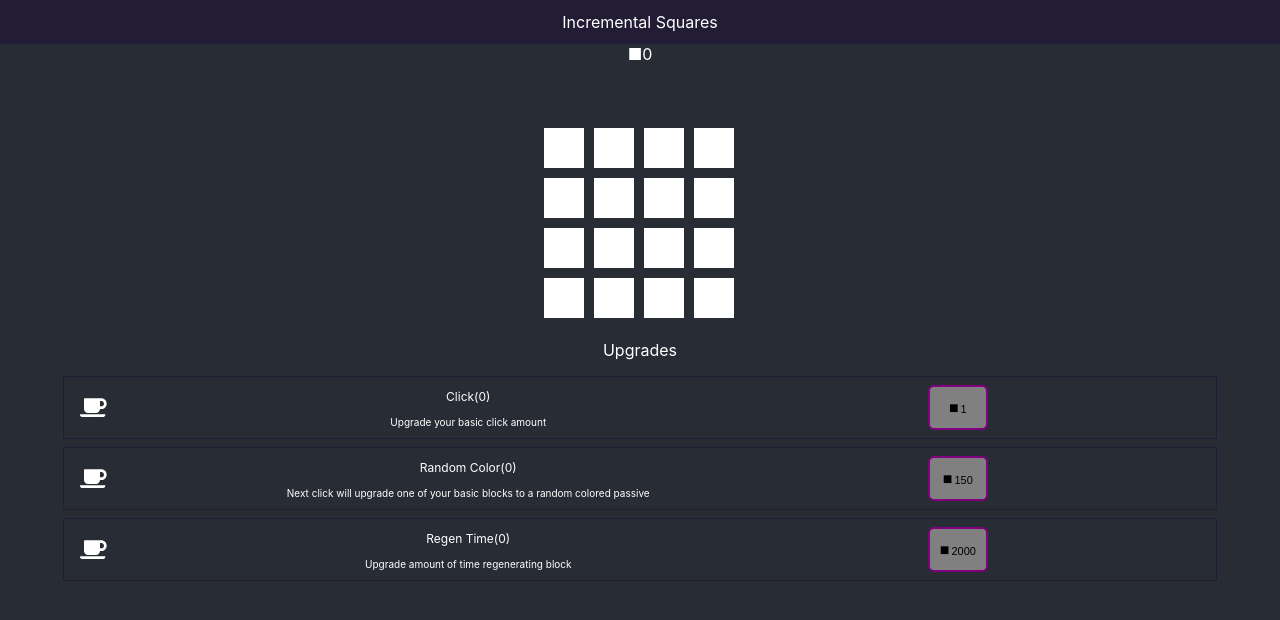
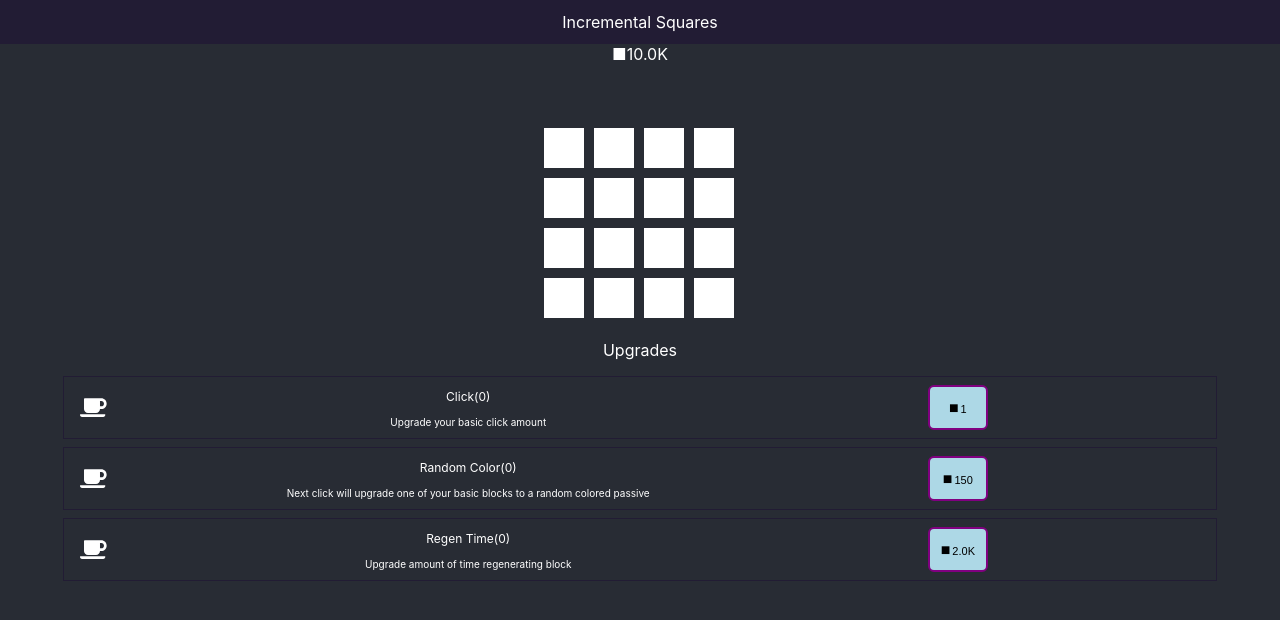
Before and after one commit to goldenprogenitus/incremental_squares, a React (Create React App) app: page / in a window 1280 px wide. Shown: the top 620 px of the page. Built offline with nearby package versions, Linux system fonts and the light colour scheme.

Commit message:
fixed exact price bug and created big numbers funcion

```diff
--- a/src/components/main/index.js
+++ b/src/components/main/index.js
@@ -5,9 +5,10 @@ import UpgradeSection from "../upgradeSection";
 import { UpgradeList } from "../../libs/upgradeList";
 import { updateMultipliers } from "../../libs/multipliers";
 import { rareBlockGenerator } from "../../libs/rareBlockGenerator";
+import { formatNumbers } from "../../libs/bigNumbers";
 
 const Main = () => {
-  const [counter, setCounter] = useState(0);
+  const [counter, setCounter] = useState(10000);
   const [passiveCounter, setPassiveCounter] = useState(0);
   const [passiveIncrementPerSecond, setPassiveIncrementPerSecond] = useState(0);
   const [simpleClickMultiplier, setSimpleClickMultiplier] = useState(1);
@@ -63,7 +64,7 @@ const Main = () => {
 
   return (
     <>
-      <MainCounters balance={counter + passiveCounter} />
+      <MainCounters balance={formatNumbers(counter + passiveCounter)} />
       <BlockGroup
         simpleBlockClick={simpleClick}
         basicRegenTimer={basicRegenTimer}
--- a/src/components/mainCounters/index.js
+++ b/src/components/mainCounters/index.js
@@ -2,7 +2,7 @@ import React from "react";
 
 const MainCounters = ({ balance }) => (
   <>
-    <div>■{Math.round(balance * 100) / 100}</div>
+    <div>■{balance}</div>
   </>
 );
 
--- a/src/components/upgradeCard/index.js
+++ b/src/components/upgradeCard/index.js
@@ -11,6 +11,7 @@ import {
   UpgradeButtonSpan
 } from "./styledComponents";
 import { faCoffee } from "@fortawesome/free-solid-svg-icons";
+import { formatNumbers } from "../../libs/bigNumbers";
 
 const UpgradeCard = ({
   title,
@@ -43,7 +44,7 @@ const UpgradeCard = ({
         ) : (
           <>
             <UpgradeButtonSpan>■</UpgradeButtonSpan>
-            {price}
+            {formatNumbers(price)}
           </>
         )}
       </UpgradeButton>
--- /dev/null
+++ b/src/libs/bigNumbers.js
@@ -0,0 +1,47 @@
+export const formatNumbers = number => {
+  const length = Math.ceil(Math.log10(number + 1));
+  if (length >= 4 && length < 7) {
+    return formatString(number, length, 3, 2, "K");
+  }
+  if (length >= 7 && length < 10) {
+    return formatString(number, length, 6, 5, "M");
+  }
+  if (length >= 10 && length < 13) {
+    return formatString(number, length, 9, 8, "B");
+  }
+  if (length >= 13 && length < 16) {
+    return formatString(number, length, 12, 11, "T");
+  }
+  if (length >= 16 && length < 19) {
+    return formatString(number, length, 15, 14, "Q");
+  }
+  if (length >= 19 && length < 22) {
+    return formatString(number, length, 18, 17, "Qi");
+  }
+  if (length >= 22 && length < 25) {
+    return formatString(number, length, 21, 20, "Si");
+  }
+  if (length >= 25 && length < 28) {
+    return formatString(number, length, 24, 23, "Sep");
+  }
+  if (length >= 28 && length < 31) {
+    return formatString(number, length, 27, 26, "Oct");
+  }
+  if (length >= 31 && length < 34) {
+    return formatString(number, length, 30, 29, "Ni");
+  }
+  if (length >= 34 && length < 37) {
+    return formatString(number, length, 33, 32, "Dec");
+  }
+  if (length >= 37) {
+    return `${number.toString().substring(0, 1)}.${number
+      .toString()
+      .substring(1, 3)}x10e${length}`;
+  }
+  return Math.round(number * 100) / 100;
+};
+
+const formatString = (number, length, first, second, letter) =>
+  `${number.toString().substring(0, length - first)}.${number
+    .toString()
+    .substring(length - first, length - second)}${letter}`;
--- a/src/libs/multipliers.js
+++ b/src/libs/multipliers.js
@@ -17,7 +17,7 @@ export const updateMultipliers =
     setNextClickWillRandomize
   ) =>
   upgradeId => {
-    if (counter + passiveCounter > upgradePrices[upgradeId]) {
+    if (counter + passiveCounter >= upgradePrices[upgradeId]) {
       let wasIncrementPerSecondChanged = false;
       switch (upgradeId) {
         case 0:
```
